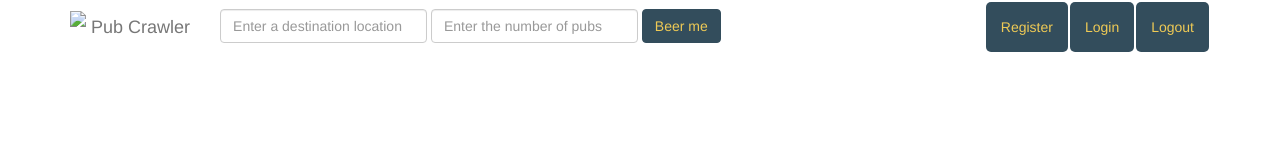
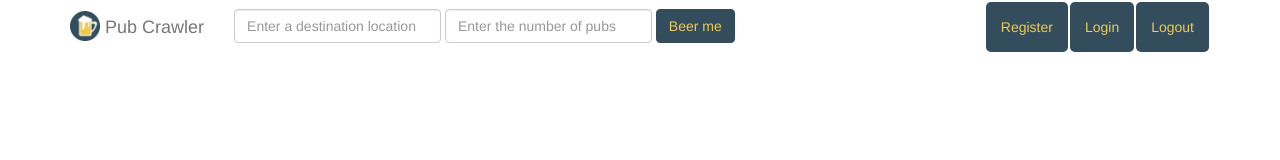
Before and after one commit to richardssinclair/WDI-Project-2, a website: page index.html in a window 1280 px wide. Drawn offline with nearby package versions, Linux system fonts and the light colour scheme; some packages are replaced by stand-ins of ours; files that its build step writes are made by us from their sources; the site is published under a folder, as on GitHub Pages, so addresses that start at the root find nothing.

Commit message:
this WONT work

```diff
--- a/index.html
+++ b/index.html
@@ -4,7 +4,6 @@
     <meta charset="utf-8">
     <link rel="shortcut icon" href="images/favcon.ico" type="image/x-icon" />
     <title>Pubbing</title>
-    <!-- <link rel="stylesheet" href="https://maxcdn.bootstrapcdn.com/bootstrap/4.0.0-alpha.4/css/bootstrap.min.css"> -->
     <link rel="stylesheet" href="https://maxcdn.bootstrapcdn.com/bootstrap/3.3.7/css/bootstrap.min.css" integrity="sha384-BVYiiSIFeK1dGmJRAkycuHAHRg32OmUcww7on3RYdg4Va+PmSTsz/K68vbdEjh4u" crossorigin="anonymous">
     <link rel="stylesheet" href="./css/style.css">
     <script src="https://maps.googleapis.com/maps/api/js?key=AIzaSyC0-iNcDr2U-ASJpIJ6QQLVt_WEqKBleS8&libraries=places" charset="utf-8"></script>
@@ -24,7 +23,7 @@
               <span class="icon-bar"></span>
               <span class="icon-bar"></span>
             </button>
-            <a class="navbar-brand" href="#"><img class="logo" src="/images/Beer-icon.png"> Pub Crawler</a>
+            <a class="navbar-brand" href="#"><img class="logo" src="./images/Beer-icon.png"> Pub Crawler</a>
           </div>
 
           <!-- Collect the nav links, forms, and other content for toggling -->
```
